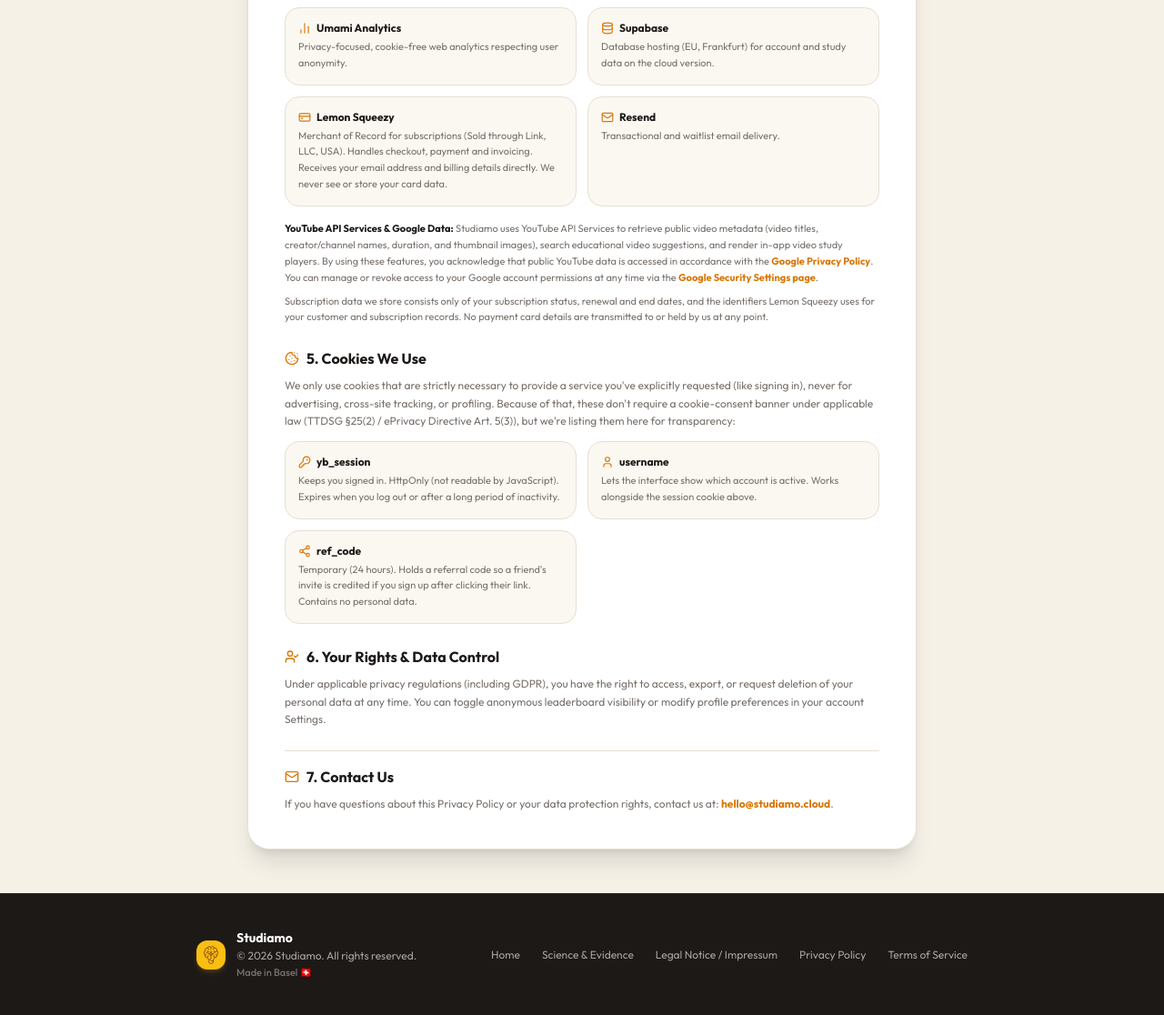
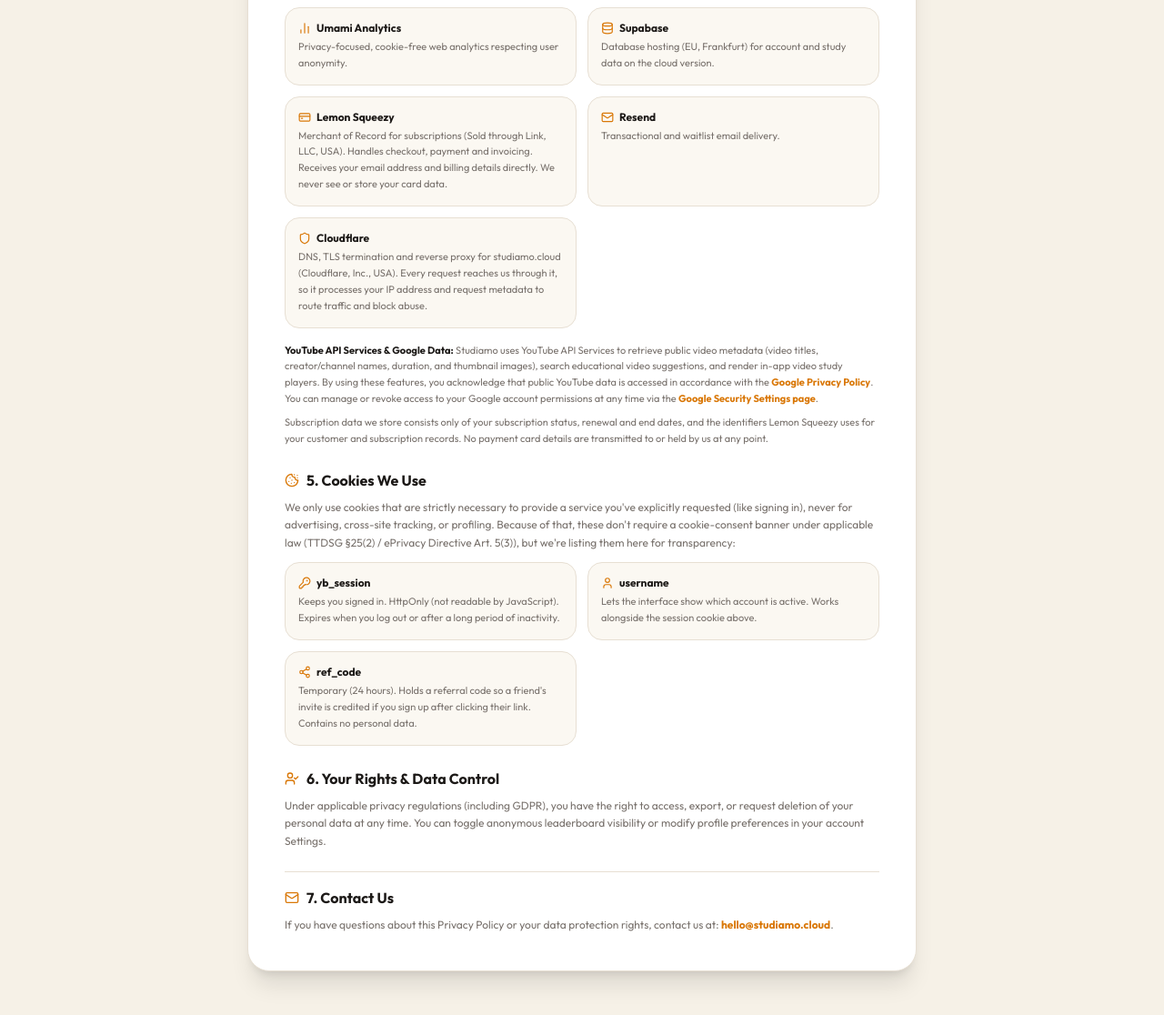
Before and after one commit to NaEs25/studiamo, a Python web app: template app/templates/privacy.html in a window 1280 px wide. Shown: the part 879-1995 px from the top of the page at 91% size. Run offline with Jinja, Linux system fonts and the light colour scheme; the template is opened without the code that fills it, so the values that code supplies are empty; style sheets or scripts are compiled from the project's sources.

Commit message:
docs: disclose Cloudflare as a sub-processor in the privacy policy
Section 4 listed Google, YouTube, Umami, Supabase, Lemon Squeezy and
Resend, but not Cloudflare, which proxies every request to studiamo.cloud
and so processes visitor IP addresses and request metadata. Art. 13 GDPR
expects a processor in that position to be named.

Added as a seventh card in the existing grid, in the same style, noting
Cloudflare, Inc. is US-based the way the Lemon Squeezy card already notes
its own jurisdiction.

```diff
--- a/app/templates/privacy.html
+++ b/app/templates/privacy.html
@@ -134,6 +134,13 @@
                             </div>
                             <p class="text-[11px] text-stoneMuted">Transactional and waitlist email delivery.</p>
                         </div>
+                        <div class="p-3.5 bg-[#fbf8f2] border border-paperBorder rounded-2xl space-y-1">
+                            <div class="font-bold text-xs text-stoneText flex items-center space-x-1.5">
+                                <i data-lucide="shield" class="w-3.5 h-3.5 text-amberPrimary"></i>
+                                <span>Cloudflare</span>
+                            </div>
+                            <p class="text-[11px] text-stoneMuted">DNS, TLS termination and reverse proxy for studiamo.cloud (Cloudflare, Inc., USA). Every request reaches us through it, so it processes your IP address and request metadata to route traffic and block abuse.</p>
+                        </div>
                     </div>
                     <div class="space-y-2 pt-2 text-[11px] text-stoneMuted leading-relaxed">
                         <p>
```
